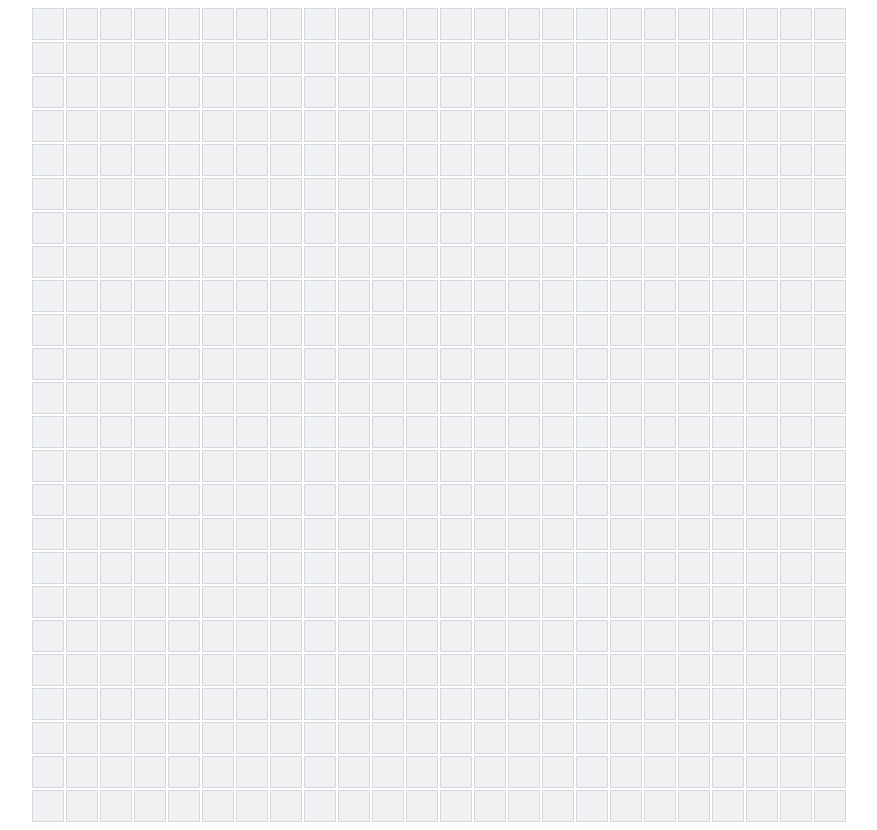
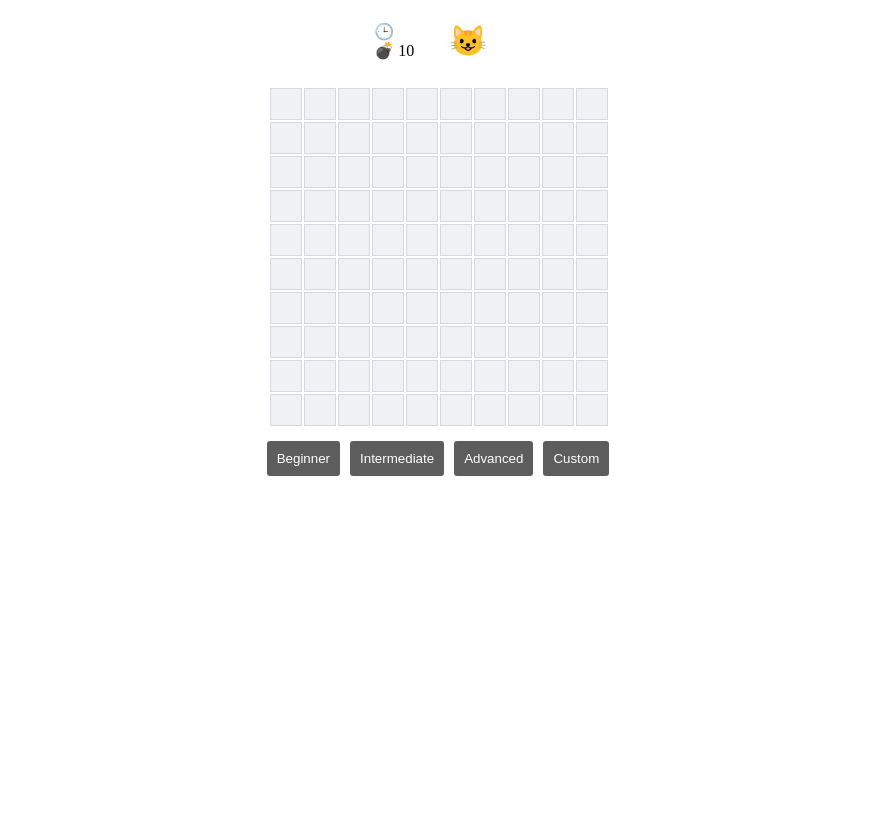
Before and after one commit to LeeShinYeoung/minesweeper, a React (Create React App) app: page / in a window 1280 px wide. Shown: the whole page, without its empty margins (202-1079 px from the left). After the commit the page ends 800 px from the top, so only its background shows below. Built offline with nearby package versions, Linux system fonts and the light colour scheme.

Commit message:
Apply header and footer design

```diff
--- a/src/App.css
+++ b/src/App.css
@@ -1,3 +1,4 @@
+/* Wrapper */
 .minesweeper-wrapper {
   display: flex;
   flex-direction: column;
@@ -5,6 +6,41 @@
   justify-content: center;
 }
 
+/* Header */
+.minesweeper-header {
+  display: flex;
+  margin-bottom: 15px;
+  align-items: center;
+}
+
+.minesweeper-header > div {
+  margin: 0 10px;
+}
+
+.minesweeper-header .reset {
+  padding: 15px;
+  cursor: pointer;
+  border: none;
+  background-color: transparent;
+  font-size: 30px;
+}
+
+/* Footer */
+.minesweeper-footer {
+  margin-top: 15px;
+}
+
+.minesweeper-footer button {
+  margin: 0 5px;
+  border: none;
+  color: #fff;
+  background-color: rgb(93, 93, 93);
+  padding: 10px;
+  cursor: pointer;
+  border-radius: 3px;
+}
+
+/* Grid */
 .minesweeper-grid {
   display: grid;
   grid-template-columns: repeat(10, 30px);
@@ -12,6 +48,7 @@
   text-align: center;
 }
 
+/* Cell */
 .minesweeper-cell {
   width: 30px;
   height: 30px;
@@ -39,33 +76,33 @@
 }
 
 .minesweeper-cell.close-bombs-1 {
-  color: blue;
+  color: #1e90ff;
 }
 
 .minesweeper-cell.close-bombs-2 {
-  color: green;
+  color: #32cd32;
 }
 
 .minesweeper-cell.close-bombs-3 {
-  color: red;
+  color: #ff4500;
 }
 
 .minesweeper-cell.close-bombs-4 {
-  color: darkblue;
+  color: #8a2be2;
 }
 
 .minesweeper-cell.close-bombs-5 {
-  color: brown;
+  color: #ff0000;
 }
 
 .minesweeper-cell.close-bombs-6 {
-  color: cyan;
+  color: #00ffff;
 }
 
 .minesweeper-cell.close-bombs-7 {
-  color: black;
+  color: #000000;
 }
 
 .minesweeper-cell.close-bombs-8 {
-  color: grey;
+  color: #696969;
 }
--- a/src/App.tsx
+++ b/src/App.tsx
@@ -9,46 +9,47 @@ import {
   generateGrid,
   generateNumbers,
 } from './helpers/Generator'
-import { Cell, Grid } from './interfaces'
+import { Cell, GameState, Grid } from './interfaces'
 import { CoordinateArray } from './types'
-
-enum GameState {
-  READY,
-  PLAYING,
-  WON,
-  LOST,
-}
+import Footer from './components/Footer'
 
 function App() {
-  const [width, setWidth] = useState(25)
-  const [height, setHeight] = useState(25)
+  const [width, setWidth] = useState(10)
+  const [height, setHeight] = useState(10)
   const [bombs, setbombs] = useState(10)
+  const [gamestate, setGameState] = useState(GameState.READY)
   const [start, setStart] = useState(false)
+  const [grid, setGrid] = useState({})
 
-  const [gamestate, setGameState] = useState(GameState.PLAYING)
-
-  const [grid, setGrid] = useState({})
+  const [leftoverBombs, setLeftoverBombs] = useState(bombs)
+  const [timer, setTimer] = useState(0)
 
   useEffect(() => setStart(true), [])
 
   useEffect(() => {
     setGrid(generateGrid(width, height))
     setGameState(GameState.READY)
+    setLeftoverBombs(bombs)
     setStart(false)
   }, [start])
 
   return (
     <div className="minesweeper-wrapper">
-      <Header />
+      <Header
+        setStart={setStart}
+        gameState={gamestate}
+        leftoverBombs={leftoverBombs}
+      />
       <GridContainer
         grid={grid}
-        listenOpenCell={listenOpenCell}
-        listenFlagCell={listenFlagCell}
+        listenCellLeftClick={listenCellLeftClick}
+        listenCellRightClick={listenCellRightClick}
       />
+      <Footer />
     </div>
   )
 
-  function listenOpenCell(x: number, y: number) {
+  function listenCellLeftClick(x: number, y: number) {
     if (gamestate === GameState.READY) {
       setGrid(generateNumbers(generateBombs(grid, bombs, [{ x, y }])))
       setGameState(GameState.PLAYING)
@@ -71,11 +72,13 @@ function App() {
     }
   }
 
-  function listenFlagCell(x: number, y: number) {
+  function listenCellRightClick(x: number, y: number) {
     if (gamestate !== GameState.PLAYING) return
 
     const { setted, flag } = flagCell(grid, x, y)
     updateCells(setted, { is_flagged: flag })
+
+    setLeftoverBombs(flag ? leftoverBombs - 1 : leftoverBombs + 1)
   }
 
   function setGameWon() {
--- a/src/components/Footer.tsx
+++ b/src/components/Footer.tsx
@@ -1,5 +1,14 @@
 function Footer() {
-  return <div></div>
+  return (
+    <div className="minesweeper-footer">
+      <div>
+        <button>Beginner</button>
+        <button>Intermediate</button>
+        <button>Advanced</button>
+        <button>Custom</button>
+      </div>
+    </div>
+  )
 }
 
 export default Footer
--- a/src/components/Header.tsx
+++ b/src/components/Header.tsx
@@ -1,5 +1,37 @@
-function Header() {
-  return <div></div>
+import { GameState } from '../interfaces'
+
+function Header({ gameState, setStart, leftoverBombs }: any) {
+  return (
+    <div className="minesweeper-header">
+      <div>
+        <div className="timer">🕒</div>
+        <div className="left-bombs">💣 {leftoverBombs}</div>
+      </div>
+      <div>
+        <button
+          className="reset"
+          onClick={() => {
+            setStart(true)
+          }}
+        >
+          {getFace(gameState)}
+        </button>
+      </div>
+    </div>
+  )
+
+  function getFace(gameState: GameState) {
+    switch (gameState) {
+      case GameState.READY:
+        return '😺'
+      case GameState.PLAYING:
+        return '😼'
+      case GameState.WON:
+        return '😸'
+      case GameState.LOST:
+        return '😿'
+    }
+  }
 }
 
 export default Header
```
